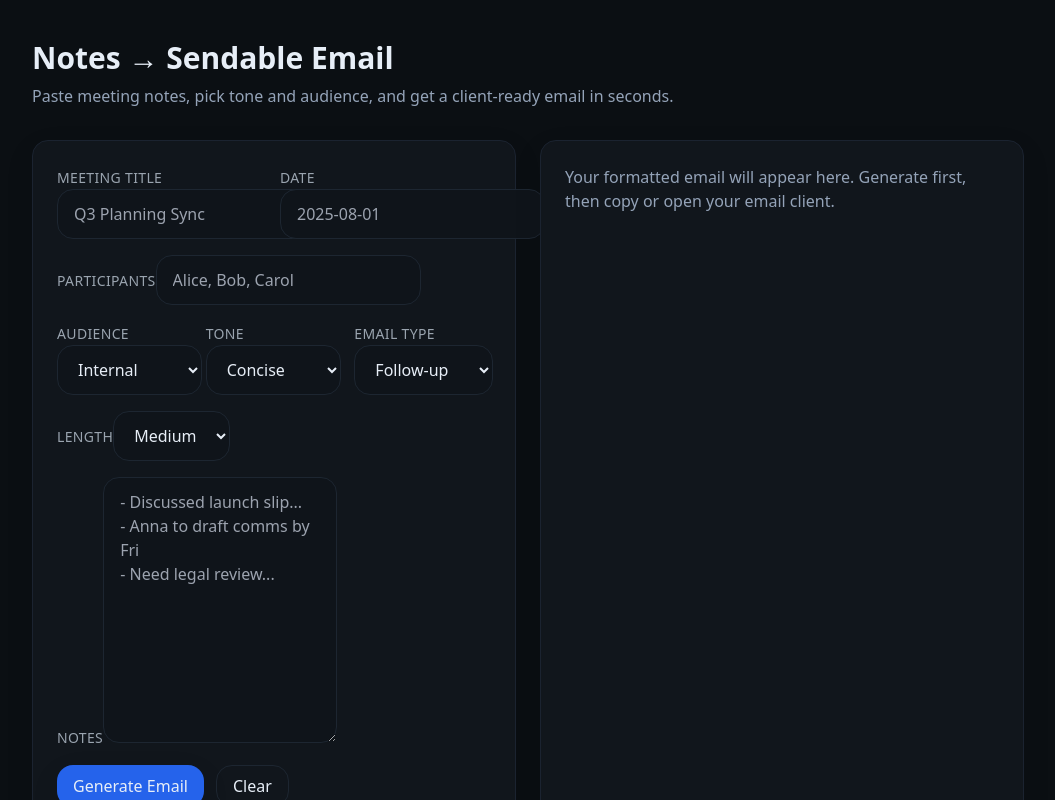
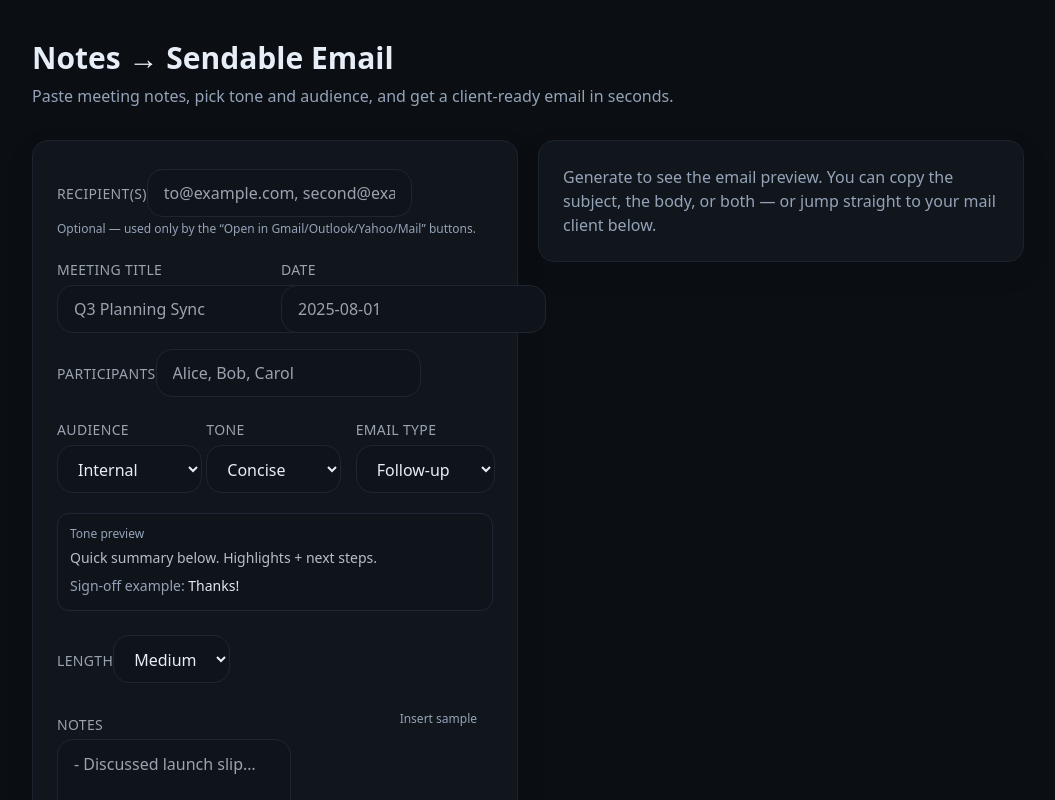
Before and after one commit to satyajitsingh/ntmapp, a Next.js app: page / in a window 1280 px wide. Shown: the top 800 px of the page, without its empty margins (112-1167 px from the left). Built offline with nearby package versions, Linux system fonts and the light colour scheme.

Commit message:
updated ui

```diff
--- a/components/EmailGenerator.tsx
+++ b/components/EmailGenerator.tsx
@@ -1,27 +1,56 @@
 "use client";
 
-import { useState, useMemo } from "react";
-import { z } from "zod";
-
-const formSchema = z.object({
-  title: z.string().optional(),
-  date: z.string().optional(),
-  participants: z.string().optional(),
-  audience: z.enum(["internal", "client", "stakeholder"]).default("internal"),
-  tone: z.enum(["concise", "formal", "friendly", "persuasive"]).default("concise"),
-  type: z.enum(["summary", "follow-up", "action-only"]).default("follow-up"),
-  length: z.enum(["short", "medium", "long"]).default("medium"),
-  notes: z.string().min(10, "Please paste at least a few lines of notes.")
-});
+import { useEffect, useMemo, useState } from "react";
 
 type Extracted = {
   subject: string;
   body: string;
-  actions: { owner: string; task: string; due: string }[];
+  actions?: { owner: string; task: string; due: string }[];
+};
+
+type Values = {
+  title: string;
+  date: string;
+  participants: string;
+  audience: "internal" | "client" | "stakeholder";
+  tone: "concise" | "formal" | "friendly" | "persuasive" | "casual";
+  type: "summary" | "follow-up" | "action-only";
+  length: "short" | "medium" | "long";
+  notes: string;
+  to: string; // recipients for compose quick actions (comma-separated)
+};
+
+const SAMPLE_NOTES = `- Design ready; backend ~2 weeks behind
+- Anna to draft client comms by Fri
+- Need legal review of Terms update
+- Client wants weekly status`;
+
+const TONE_PREVIEW: Record<Values["tone"], { intro: string; signoff: string }> = {
+  concise: {
+    intro: "Quick summary below. Highlights + next steps.",
+    signoff: "Thanks!"
+  },
+  formal: {
+    intro: "Please find a concise summary of today’s discussion below.",
+    signoff: "Best regards,"
+  },
+  friendly: {
+    intro: "Here’s a clear recap of what we covered today.",
+    signoff: "Thanks so much,"
+  },
+  persuasive: {
+    intro: "Here’s where we are and what we need to move forward.",
+    signoff: "Thanks in advance,"
+  },
+  casual: {
+    intro: "Hey folks — quick recap from today’s chat:",
+    signoff: "Cheers,"
+  }
 };
 
 export default function EmailGenerator() {
-  const [values, setValues] = useState({
+  // ---- state ----
+  const [values, setValues] = useState<Values>({
     title: "",
     date: "",
     participants: "",
@@ -29,42 +58,59 @@ export default function EmailGenerator() {
     tone: "concise",
     type: "follow-up",
     length: "medium",
-    notes: ""
+    notes: "",
+    to: ""
   });
   const [loading, setLoading] = useState(false);
   const [result, setResult] = useState<Extracted | null>(null);
   const [error, setError] = useState<string | null>(null);
+  const [previewOpen, setPreviewOpen] = useState<boolean>(true); // collapsed on small screens via CSS toggle below
 
-  function handleChange(e: React.ChangeEvent<HTMLInputElement | HTMLTextAreaElement | HTMLSelectElement>) {
-    const { name, value } = e.target;
-    setValues(v => ({ ...v, [name]: value }));
+  // ---- persistence ----
+  useEffect(() => {
+    const saved = localStorage.getItem("nte_values_v2");
+    if (saved) try { setValues(JSON.parse(saved)); } catch {}
+  }, []);
+  useEffect(() => {
+    localStorage.setItem("nte_values_v2", JSON.stringify(values));
+  }, [values]);
+
+  function set<K extends keyof Values>(k: K, v: Values[K]) {
+    setValues(prev => ({ ...prev, [k]: v }));
   }
 
-  const mailtoHref = useMemo(() => {
-    if (!result) return "#";
-    const s = encodeURIComponent(result.subject);
-    const b = encodeURIComponent(result.body);
-    return `mailto:?subject=${s}&body=${b}`;
-  }, [result]);
-
-  async function onSubmit(e: React.FormEvent) {
+  // ---- generate ----
+  async function onGenerate(e: React.FormEvent) {
     e.preventDefault();
     setError(null);
-    const parsed = formSchema.safeParse(values as any);
-    if (!parsed.success) {
-      setError(parsed.error.errors[0].message);
+    if ((values.notes || "").trim().length < 10) {
+      setError("Please add a bit more detail to your notes.");
       return;
     }
     setLoading(true);
+    setResult(null);
     try {
+      // send only fields the API expects
+      const payload = {
+        title: values.title,
+        date: values.date,
+        participants: values.participants,
+        audience: values.audience,
+        tone: values.tone,
+        type: values.type,
+        length: values.length,
+        notes: values.notes
+      };
       const res = await fetch("/api/generate", {
         method: "POST",
         headers: { "Content-Type": "application/json" },
-        body: JSON.stringify(parsed.data)
+        body: JSON.stringify(payload)
       });
       if (!res.ok) throw new Error(await res.text());
       const data = await res.json();
       setResult(data);
+      // auto-open preview on mobile after generation
+      setPreviewOpen(true);
     } catch (err: any) {
       setError(err.message || "Something went wrong.");
     } finally {
@@ -72,33 +118,136 @@ export default function EmailGenerator() {
     }
   }
 
-  function copy(text: string) {
-    navigator.clipboard.writeText(text);
+  // ---- copy helpers ----
+  async function copy(text: string) {
+    try {
+      await navigator.clipboard.writeText(text);
+      toast("Copied!");
+    } catch {
+      const ta = document.createElement("textarea");
+      ta.value = text;
+      ta.style.position = "fixed";
+      ta.style.opacity = "0";
+      document.body.appendChild(ta);
+      ta.select();
+      document.execCommand("copy");
+      document.body.removeChild(ta);
+      toast("Copied!");
+    }
   }
 
+  function toast(msg: string) {
+    const el = document.createElement("div");
+    el.textContent = msg;
+    el.style.cssText =
+      "position:fixed;bottom:20px;right:20px;background:#0f141a;color:#e7eef7;border:1px solid #223042;padding:10px 12px;border-radius:10px;z-index:9999";
+    document.body.appendChild(el);
+    setTimeout(() => el.remove(), 1500);
+  }
+
+  const combinedPlain = useMemo(() => {
+    if (!result) return "";
+    return `Subject: ${result.subject}
+
+${result.body}`;
+  }, [result]);
+
+  // ---- compose quick-actions (no OAuth) ----
+  function encodeParam(v: string) {
+    return encodeURIComponent(v || "");
+  }
+  function trimSubject(s: string) {
+    const oneLine = s.replace(/\r?\n/g, " ").trim();
+    return oneLine.slice(0, 200); // keep it reasonable for URL length
+  }
+  function openGmail(to: string, subject: string, body: string) {
+    const url = `https://mail.google.com/mail/?view=cm&fs=1&tf=1&to=${encodeParam(
+      to
+    )}&su=${encodeParam(trimSubject(subject))}&body=${encodeParam(body)}`;
+    window.open(url, "_blank");
+  }
+  function openOutlook(to: string, subject: string, body: string) {
+    // Works for Outlook.com and usually redirects for M365
+    const url = `https://outlook.live.com/owa/?path=/mail/action/compose&to=${encodeParam(
+      to
+    )}&subject=${encodeParam(trimSubject(subject))}&body=${encodeParam(body)}`;
+    window.open(url, "_blank");
+  }
+  function openYahoo(to: string, subject: string, body: string) {
+    const url = `https://compose.mail.yahoo.com/?to=${encodeParam(
+      to
+    )}&subject=${encodeParam(trimSubject(subject))}&body=${encodeParam(body)}`;
+    window.open(url, "_blank");
+  }
+  function openMailto(to: string, subject: string, body: string) {
+    const href = `mailto:${encodeParam(to)}?subject=${encodeParam(
+      trimSubject(subject)
+    )}&body=${encodeParam(body)}`;
+    window.location.href = href;
+  }
+
+  const toneTip = TONE_PREVIEW[values.tone];
+
   return (
-    <div className="grid md:grid-cols-2 gap-6">
-      <form onSubmit={onSubmit} className="card">
-        <div className="grid gap-4">
-          <div className="grid grid-cols-2 gap-3">
+    <div className="grid gap-5 md:grid-cols-2">
+      {/* ======== FORM (mobile-first) ======== */}
+      <form onSubmit={onGenerate} className="card p-4 sm:p-6 space-y-5">
+        {/* Recipients for quick compose */}
+        <div>
+          <label>Recipient(s)</label>
+          <input
+            className="input mt-1 h-12"
+            placeholder="to@example.com, second@example.com"
+            value={values.to}
+            onChange={(e) => set("to", e.target.value)}
+            spellCheck={false}
+          />
+          <p className="text-xs text-slate-400 mt-1">
+            Optional — used only by the “Open in Gmail/Outlook/Yahoo/Mail” buttons.
+          </p>
+        </div>
+
+        <div className="grid grid-cols-1 sm:grid-cols-2 gap-3">
           <div>
             <label>Meeting Title</label>
-              <input name="title" value={values.title} onChange={handleChange} placeholder="Q3 Planning Sync" />
+            <input
+              className="input mt-1 h-12"
+              placeholder="Q3 Planning Sync"
+              value={values.title}
+              onChange={(e) => set("title", e.target.value)}
+              spellCheck={true}
+            />
           </div>
           <div>
             <label>Date</label>
-              <input name="date" value={values.date} onChange={handleChange} placeholder="2025-08-01" />
+            <input
+              className="input mt-1 h-12"
+              placeholder="2025-08-01"
+              value={values.date}
+              onChange={(e) => set("date", e.target.value)}
+            />
+          </div>
+          <div className="sm:col-span-2">
+            <label>Participants</label>
+            <input
+              className="input mt-1 h-12"
+              placeholder="Alice, Bob, Carol"
+              value={values.participants}
+              onChange={(e) => set("participants", e.target.value)}
+              spellCheck={true}
+            />
           </div>
         </div>
-          <div>
-            <label>Participants</label>
-            <input name="participants" value={values.participants} onChange={handleChange} placeholder="Alice, Bob, Carol" />
-          </div>
 
-          <div className="grid grid-cols-3 gap-3">
+        {/* Tone + live preview */}
+        <div className="grid grid-cols-1 sm:grid-cols-3 gap-3">
           <div>
             <label>Audience</label>
-              <select name="audience" value={values.audience} onChange={handleChange}>
+            <select
+              className="input mt-1 h-12"
+              value={values.audience}
+              onChange={(e) => set("audience", e.target.value as Values["audience"])}
+            >
               <option value="internal">Internal</option>
               <option value="client">Client</option>
               <option value="stakeholder">Stakeholder</option>
@@ -106,16 +255,25 @@ export default function EmailGenerator() {
           </div>
           <div>
             <label>Tone</label>
-              <select name="tone" value={values.tone} onChange={handleChange}>
+            <select
+              className="input mt-1 h-12"
+              value={values.tone}
+              onChange={(e) => set("tone", e.target.value as Values["tone"])}
+            >
               <option value="concise">Concise</option>
               <option value="formal">Formal</option>
               <option value="friendly">Friendly</option>
               <option value="persuasive">Persuasive</option>
+              <option value="casual">Casual</option>
             </select>
           </div>
           <div>
             <label>Email Type</label>
-              <select name="type" value={values.type} onChange={handleChange}>
+            <select
+              className="input mt-1 h-12"
+              value={values.type}
+              onChange={(e) => set("type", e.target.value as Values["type"])}
+            >
               <option value="summary">Summary</option>
               <option value="follow-up">Follow-up</option>
               <option value="action-only">Action-only</option>
@@ -123,9 +281,24 @@ export default function EmailGenerator() {
           </div>
         </div>
 
+        {/* Tone preview card */}
+        <div className="rounded-xl border border-[#1e2733] bg-[#0f141a] p-3">
+          <p className="text-xs text-slate-400 mb-1">Tone preview</p>
+          <div className="text-sm leading-6">
+            <p className="text-slate-200">
+              <span className="opacity-80">{toneTip.intro}</span>
+            </p>
+            <p className="text-slate-400 mt-1">Sign-off example: <span className="text-slate-200">{toneTip.signoff}</span></p>
+          </div>
+        </div>
+
         <div>
           <label>Length</label>
-            <select name="length" value={values.length} onChange={handleChange}>
+          <select
+            className="input mt-1 h-12"
+            value={values.length}
+            onChange={(e) => set("length", e.target.value as Values["length"])}
+          >
             <option value="short">Short</option>
             <option value="medium">Medium</option>
             <option value="long">Long</option>
@@ -133,46 +306,155 @@ export default function EmailGenerator() {
         </div>
 
         <div>
+          <div className="flex items-end justify-between">
             <label>Notes</label>
-            <textarea name="notes" value={values.notes} onChange={handleChange} placeholder="- Discussed launch slip...
-- Anna to draft comms by Fri
-- Need legal review..." rows={10} />
+            <button
+              type="button"
+              className="text-xs text-slate-400 hover:text-slate-200"
+              onClick={() => set("notes", SAMPLE_NOTES)}
+            >
+              Insert sample
+            </button>
+          </div>
+          <textarea
+            className="input mt-1 min-h-[160px] sm:min-h-[200px] resize-y"
+            placeholder="- Discussed launch slip…"
+            value={values.notes}
+            onChange={(e) => set("notes", e.target.value)}
+            spellCheck={true}
+          />
         </div>
 
         {error && <p className="text-red-400 text-sm">{error}</p>}
 
-          <div className="flex gap-3">
-            <button className="btn-primary" disabled={loading}>{loading ? "Generating..." : "Generate Email"}</button>
-            <button className="btn-ghost" type="button" onClick={() => setValues(v => ({...v, notes: ""}))}>Clear</button>
-          </div>
+        {/* Mobile-first buttons */}
+        <div className="flex flex-col sm:flex-row gap-2 sm:gap-3">
+          <button className="btn btn-primary h-12" disabled={loading}>
+            {loading ? "Generating…" : "Generate Email"}
+          </button>
+          <button
+            type="button"
+            className="btn btn-ghost h-12"
+            onClick={() => {
+              setResult(null);
+              set("notes", "");
+            }}
+          >
+            Clear
+          </button>
         </div>
       </form>
 
-      <div className="card">
-        {!result ? (
+      {/* ======== PREVIEW (collapsible on small, sticky on desktop) ======== */}
+      <div className="card p-4 sm:p-6 md:sticky md:top-6 md:h-fit">
+        {/* Collapse toggle visible on small screens */}
+        <div className="flex items-center justify-between sm:hidden mb-3">
+          <h2 className="text-lg font-semibold">Preview</h2>
+          <button
+            className="btn btn-ghost h-10"
+            onClick={() => setPreviewOpen((v) => !v)}
+          >
+            {previewOpen ? "Hide" : "Show"}
+          </button>
+        </div>
+
+        {/* Content wrapper: show/hide on small; always show on sm+ */}
+        <div className={`${previewOpen ? "block" : "hidden"} sm:block`}>
+          {!result && !loading && (
             <div className="text-slate-400">
-            Your formatted email will appear here. Generate first, then copy or open your email client.
+              Generate to see the email preview. You can copy the subject, the body, or both — or jump straight to your mail client below.
             </div>
-        ) : (
-          <div className="space-y-4">
-            <div className="flex items-center justify-between gap-3">
-              <h2>Result</h2>
-              <div className="flex gap-2">
-                <button className="btn-ghost" onClick={() => copy(result.subject)}>Copy Subject</button>
-                <button className="btn-ghost" onClick={() => copy(result.body)}>Copy Body</button>
-                <a className="btn-primary" href={mailtoHref}>Open in Email</a>
+          )}
+
+          {loading && (
+            <div className="space-y-3 animate-pulse">
+              <div className="h-6 w-2/3 rounded bg-[#0f141a]" />
+              <div className="h-24 rounded bg-[#0f141a]" />
+              <div className="h-40 rounded bg-[#0f141a]" />
+            </div>
+          )}
+
+          {result && !loading && (
+            <>
+              {/* Quick actions */}
+              <div className="flex flex-col sm:flex-row sm:items-center sm:justify-between gap-2 sm:gap-3 mb-4">
+                <h3 className="font-semibold">Actions</h3>
+                <div className="flex flex-col sm:flex-row gap-2 sm:gap-2">
+                  <button className="btn btn-ghost h-12" onClick={() => copy(result.subject)}>
+                    Copy Subject
+                  </button>
+                  <button className="btn btn-ghost h-12" onClick={() => copy(result.body)}>
+                    Copy Body
+                  </button>
+                  <button
+                    className="btn btn-primary h-12"
+                    onClick={() => copy(`Subject: ${result.subject}\n\n${result.body}`)}
+                  >
+                    Copy Both
+                  </button>
                 </div>
               </div>
-            <div>
-              <label>Subject</label>
-              <div className="mt-1 bg-[#0f141a] border border-[#1d2631] rounded-xl2 p-3 text-slate-200">{result.subject}</div>
-            </div>
-            <div>
-              <label>Body</label>
-              <pre className="mt-1 bg-[#0f141a] border border-[#1d2631] rounded-xl2 p-3 whitespace-pre-wrap text-slate-200">{result.body}</pre>
+
+              {/* Open compose in common providers */}
+              <div className="mb-4">
+                <p className="text-xs text-slate-400 mb-2">
+                  Open a draft in your mail service (uses the recipient(s) above):
+                </p>
+                <div className="grid grid-cols-2 sm:flex sm:flex-wrap gap-2">
+                  <button
+                    type="button"
+                    className="btn btn-ghost h-12"
+                    onClick={() => openGmail(values.to, result.subject, result.body)}
+                  >
+                    Open in Gmail
+                  </button>
+                  <button
+                    type="button"
+                    className="btn btn-ghost h-12"
+                    onClick={() => openOutlook(values.to, result.subject, result.body)}
+                  >
+                    Open in Outlook
+                  </button>
+                  <button
+                    type="button"
+                    className="btn btn-ghost h-12"
+                    onClick={() => openYahoo(values.to, result.subject, result.body)}
+                  >
+                    Open in Yahoo
+                  </button>
+                  <button
+                    type="button"
+                    className="btn btn-ghost h-12"
+                    onClick={() => openMailto(values.to, result.subject, result.body)}
+                  >
+                    Open in Mail App
+                  </button>
                 </div>
               </div>
+
+              {/* Editable preview */}
+              <div className="mb-4">
+                <label>Subject (editable)</label>
+                <input
+                  className="input mt-1 h-12"
+                  value={result.subject}
+                  onChange={(e) => setResult({ ...result, subject: e.target.value })}
+                  spellCheck={true}
+                />
+              </div>
+
+              <div>
+                <label>Body (editable)</label>
+                <textarea
+                  className="input mt-1 min-h-[280px] sm:min-h-[340px] resize-y whitespace-pre-wrap break-words"
+                  value={result.body}
+                  onChange={(e) => setResult({ ...result, body: e.target.value })}
+                  spellCheck={true}
+                />
+              </div>
+            </>
           )}
+        </div>
       </div>
     </div>
   );
```
Lines whose indentation alone changed are shown as unchanged.
